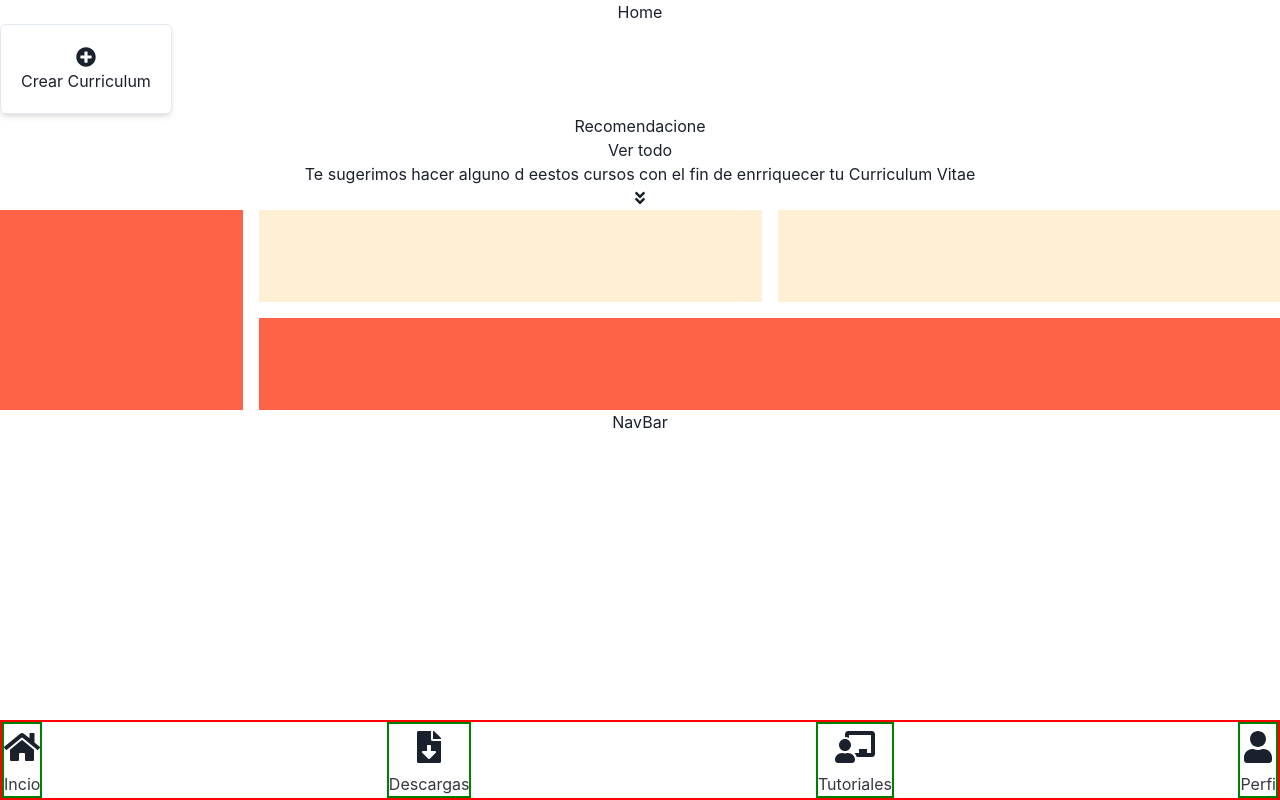
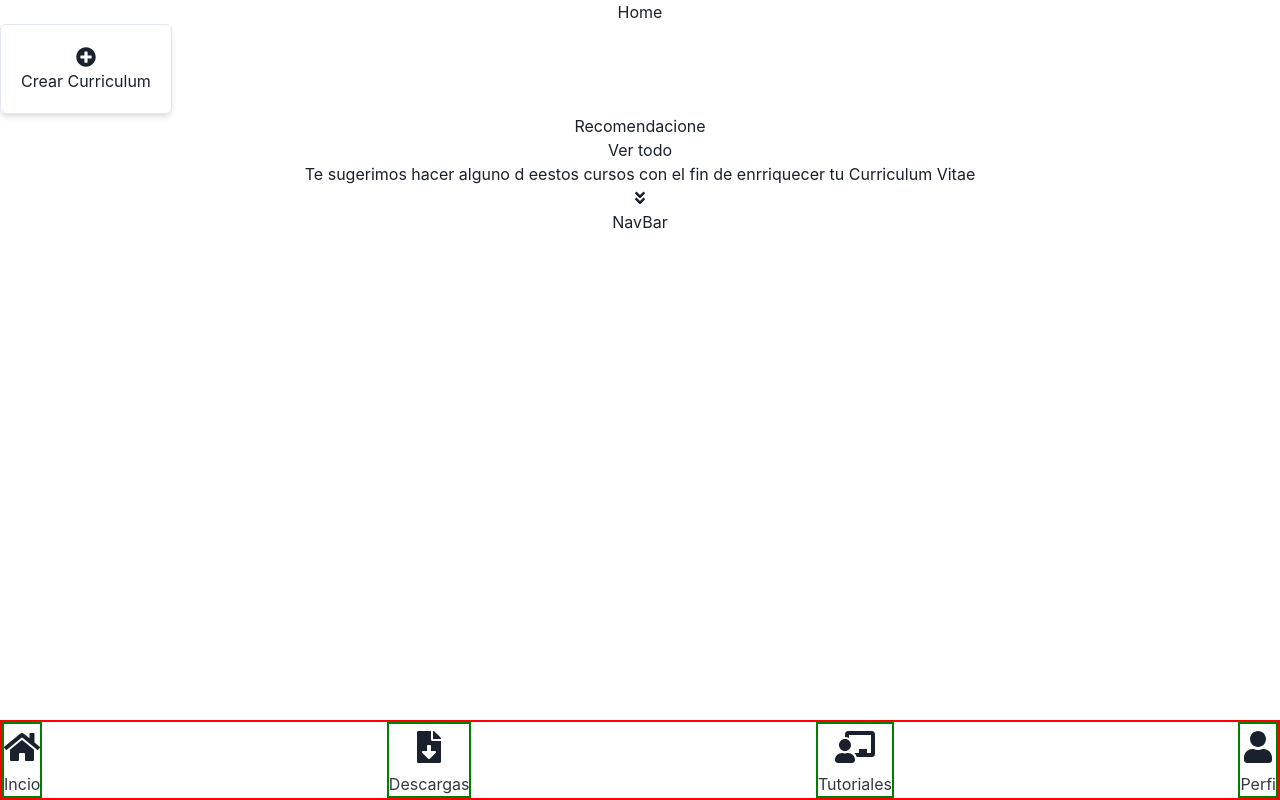
Before and after one commit to Juanpabedoyav/Cv-App, a React (Create React App) app: page /home in a window 1280 px wide. Built offline with nearby package versions, Linux system fonts and the light colour scheme.

Commit message:
Sixth commit estructure of home, InicioApp, NavBar, Login  and Registro

```diff
--- a/src/components/Home.js
+++ b/src/components/Home.js
@@ -32,17 +32,6 @@ const Home = () => {
 
                     <p>Te sugerimos hacer alguno d eestos cursos con el fin de enrriquecer tu Curriculum Vitae</p>
                     <div><FontAwesomeIcon icon={faAngleDoubleDown} /></div>
-                    <Grid
-                        h="200px"
-                        templateRows="repeat(2, 1fr)"
-                        templateColumns="repeat(5, 1fr)"
-                        gap={4}
-                        >
-                        <GridItem rowSpan={2} colSpan={1} bg="tomato" />
-                        <GridItem colSpan={2} bg="papayawhip" />
-                        <GridItem colSpan={2} bg="papayawhip" />
-                        <GridItem colSpan={4} bg="tomato" />
-                    </Grid>
 
 
                  <NavBar/>
```
